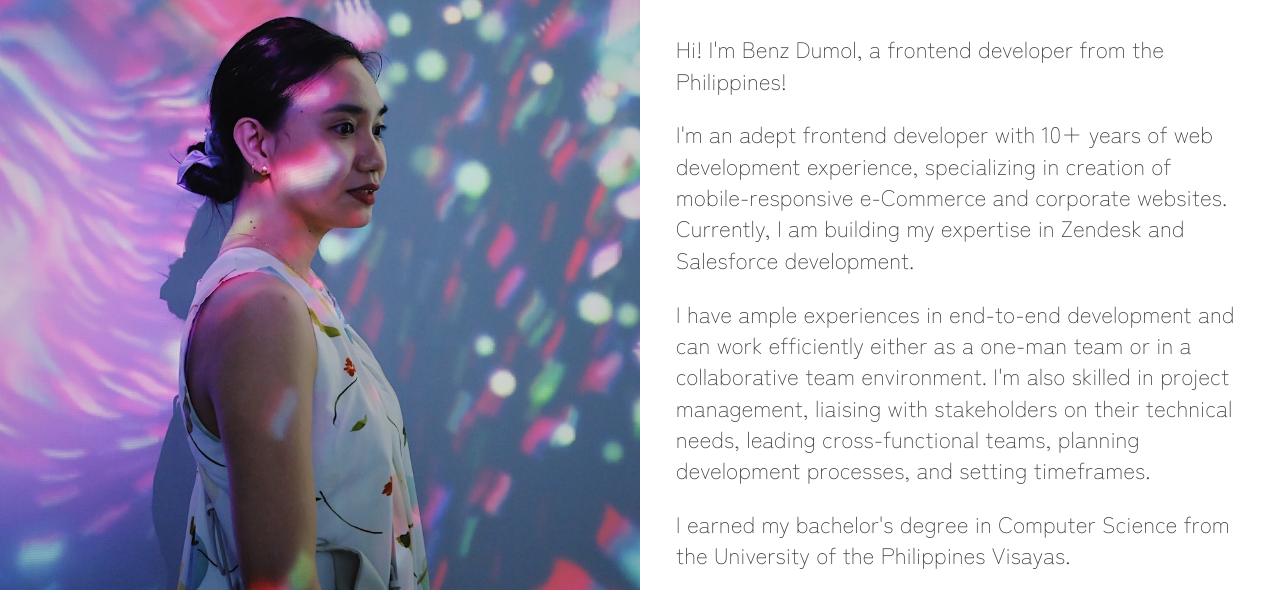
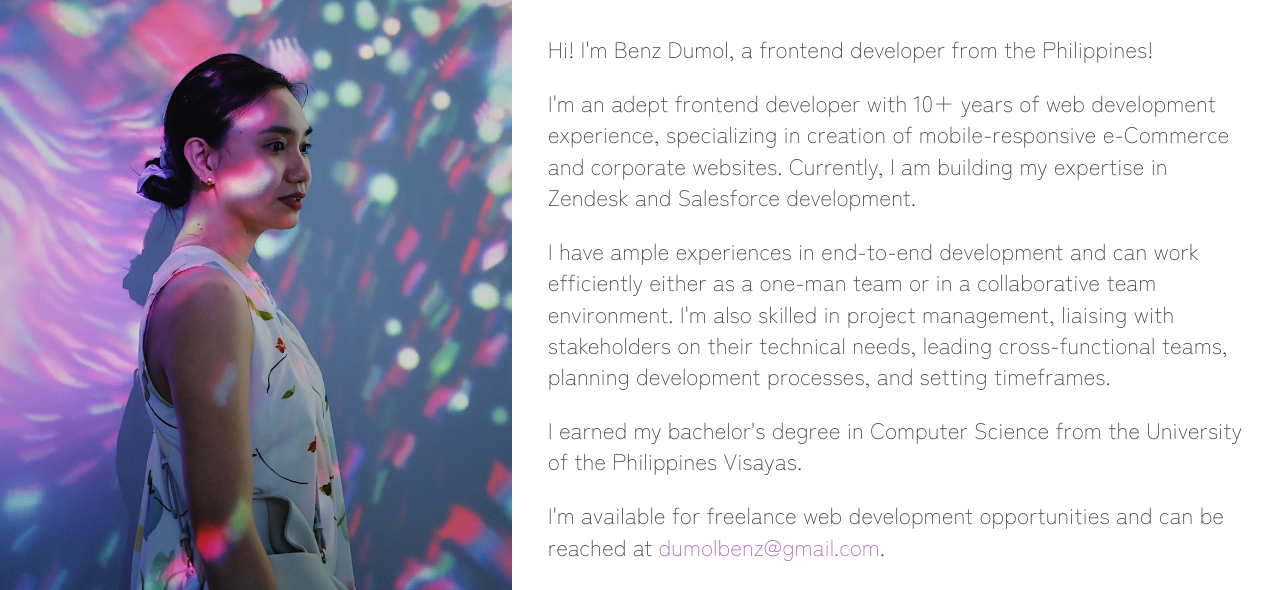
Before and after one commit to benzdumol/benzdumol.github.io, a plain HTML site: page index.html in a window 1280 px wide. Shown: the part 164-754 px from the top of the page. Drawn offline with Linux system fonts and the light colour scheme.

Commit message:
Changed breakpoint to show full img on left side at 1024px, changed img vs word content width to 40-60

```diff
--- a/style.css
+++ b/style.css
@@ -105,7 +105,7 @@ a:hover, a:active {
 }
 
 /* iPad */
-@media (min-width: 768px) {
+@media (min-width: 1024px) {
 	.main {
 		padding: 0;
 	}
@@ -118,13 +118,13 @@ a:hover, a:active {
 		position: fixed;
 		left: 0;
 		top: 0;
-		width: 50%;
+		width: 40%;
 		height: 100vh;
     }
 
 	.content__right {
 		float: right;
-		width: 50%;
+		width: 60%;
 	}
 
 	.content__banner {
```
